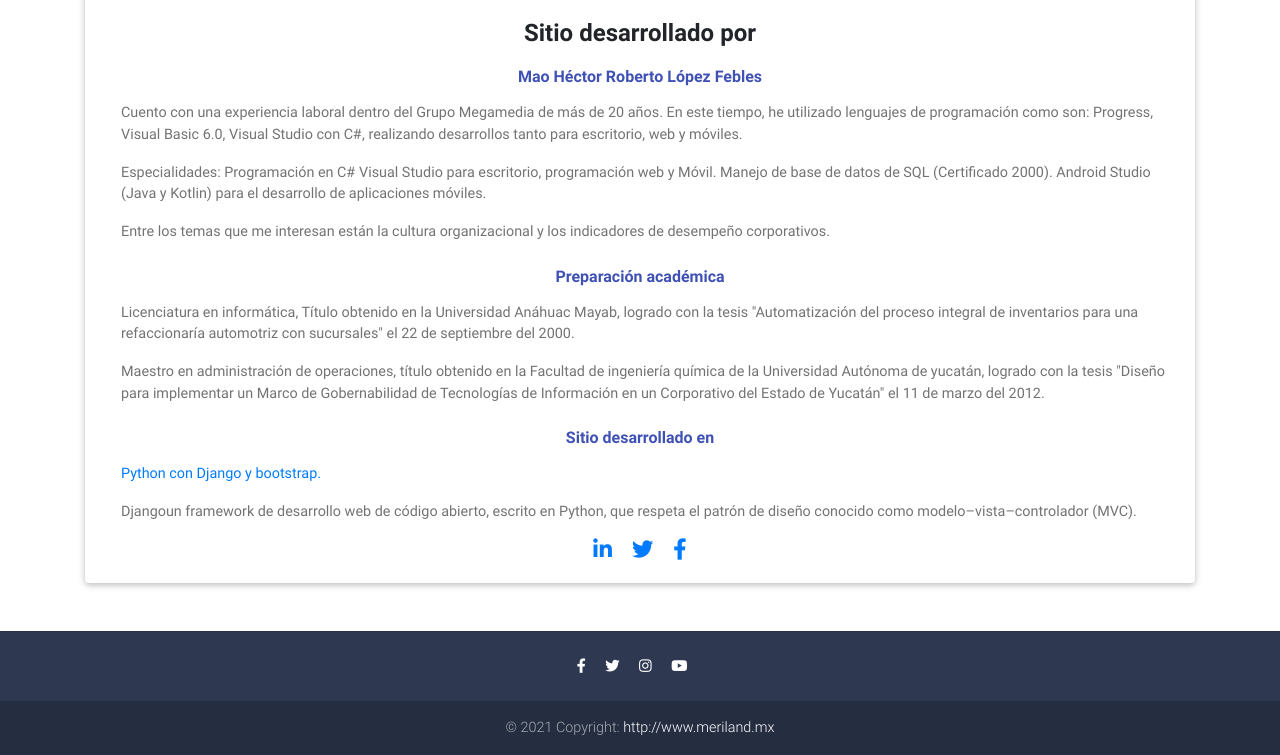
After one commit to titofebles74/PortalMeriland, a Django app: page /desarrolladopor/ in a window 1280 px wide. The commit adds this page. Shown: the part 930-1685 px from the top of the page. Run offline with Django 3.2, Linux system fonts and the light colour scheme; some libraries are stand-ins or nearby versions.

Commit message:
"Primera version"

```diff
--- a/adminsite/urls.py
+++ b/adminsite/urls.py
@@ -45,7 +45,7 @@ urlpatterns = [
     path('post/<slug>', blog.post),
     path('noticia/<clasificacion>', blog.filtronoticia),
     path('todaslasnoticias/', blog.todaslasnoticias),
-    path('dondeestamos/', blog.dondeestamos),
+    path('desarrolladopor/', blog.desarrolladopor),
     path('admin/', admin.site.urls),
 ]
 
--- a/meriland/templates/_MainLayout.html
+++ b/meriland/templates/_MainLayout.html
@@ -82,10 +82,12 @@
           <li class="nav-item dropdown">
             <a class="nav-link dropdown-toggle" id="navbarDropdownMenuLink-4" data-toggle="dropdown"
               aria-haspopup="true" aria-expanded="false">
-              <i class="fas fa-user"></i> Nosotros </a>
+              <i class="fas fa-user"></i> Acerca de... </a>
             <div class="dropdown-menu dropdown-menu-right dropdown-info" aria-labelledby="navbarDropdownMenuLink-4">
               <a id="logout-link" class="dropdown-item"  href="/quienessomos"> Quienes somos </a>
               <a class="dropdown-item" href="/avisoprivacidad"> Aviso de privacidad </a>
+              <div class="dropdown-divider"></div>
+              <a id="logout-link2" class="dropdown-item" href="/desarrolladopor"> Desarrollador por... </a>
             </div>
           </li>
       </ul>
--- a/meriland/templates/contacto.html
+++ b/meriland/templates/contacto.html
@@ -31,8 +31,7 @@
                     <div class="col-md-6">
                         <div class="md-form mb-0">
                             <select id="motivo" name="motivo" class="browser-default custom-select">
-                              <option value="" disabled selected>Selecciona una opción</option>
-                              <option value="Cotizar un viaje">Cotizar un viaje</option>
+                              <option value="Cotizar un viaje" selected>Cotizar un viaje</option>
                               <option value="Solicitar informes de mi reservación">Solicitar informes de mi reservación</option>
                               <option value="Más información de una noticia">Solicitar más información de una noticia</option>
                               <option value="Informar problemas con el sitio">Informar problemas con el sitio</option>
--- /dev/null
+++ b/meriland/templates/desarrolladopor.html
@@ -0,0 +1,70 @@
+{% extends '_MainLayout.html' %}
+
+{% block title %}
+  Bienvenido a Meriland!
+{% endblock %}
+
+{% block content %}
+  <div class="row">
+
+      <!--Grid column-->
+      <div class="col-md-12">
+
+          <!-- Card -->
+          <div class="card card-cascade wider reverse my-4">
+
+            <!-- Card image -->
+            <div class="view view-cascade overlay">
+              <img class="card-img-top" src="https://mdbootstrap.com/img/Photos/Slides/img%20(70).jpg" alt="Card image cap">
+              <a href="#!">
+                <div class="mask rgba-white-slight waves-effect waves-light"></div>
+              </a>
+            </div>
+
+            <!-- Card content -->
+            <div class="card-body card-body-cascade text-center">
+
+              <!-- Title -->
+              <h4 class="card-title"><strong>Sitio desarrollado por</strong></h4>
+              <!-- Subtitle -->
+              <h6 class="font-weight-bold indigo-text py-2">Mao Héctor Roberto López Febles</h6>
+              <!-- Text -->
+              <p class="card-text media-body text-center text-md-left ml-md-3 ml-0">Cuento con una experiencia laboral dentro del Grupo Megamedia de más de 20 años. En este tiempo, he utilizado lenguajes de programación como son: Progress, Visual Basic 6.0, Visual Studio con C#, realizando desarrollos tanto para escritorio, web y móviles.
+              </p>
+              <p class="card-text media-body text-center text-md-left ml-md-3 ml-0">Especialidades: Programación en C# Visual Studio para escritorio, programación web y Móvil. Manejo de base de datos de SQL (Certificado 2000). Android Studio (Java y Kotlin) para el desarrollo de aplicaciones móviles.
+              </p>
+              <p class="card-text media-body text-center text-md-left ml-md-3 ml-0">Entre los temas que me interesan están la cultura organizacional y los indicadores de desempeño corporativos.
+              </p>
+
+              <!-- Subtitle -->
+              <h6 class="font-weight-bold indigo-text py-2">Preparación académica</h6>
+              <!-- Text -->
+              <p class="card-text media-body text-center text-md-left ml-md-3 ml-0">Licenciatura en informática, Título obtenido en la Universidad Anáhuac Mayab, logrado con la tesis "Automatización del proceso integral de inventarios para una refaccionaría automotriz con sucursales" el 22 de septiembre del 2000.
+              </p>
+              <p class="card-text media-body text-center text-md-left ml-md-3 ml-0">Maestro en administración de operaciones, título obtenido en la Facultad de ingeniería química de la Universidad Autónoma de yucatán, logrado con la tesis "Diseño para implementar un Marco de Gobernabilidad de Tecnologías de Información en un Corporativo del Estado de Yucatán" el 11 de marzo del 2012.
+              </p>
+
+              <!-- Subtitle -->
+              <h6 class="font-weight-bold indigo-text py-2">Sitio desarrollado en</h6>
+                <p class="card-text media-body text-center text-md-left ml-md-3 ml-0"> <a href="https://www.python.org/"> Python con Django y bootstrap. </a>
+              </p>
+              <p class="card-text media-body text-center text-md-left ml-md-3 ml-0"> Djangoun framework de desarrollo web de código abierto, escrito en Python, que respeta el patrón de diseño conocido como modelo–vista–controlador (MVC).
+              </p>
+
+              <!-- Linkedin -->
+              <a class="px-2 fa-lg li-ic" href="https://www.linkedin.com/in/hlopezfeb/" target="_blank"><i class="fab fa-linkedin-in"></i></a>
+              <!-- Twitter -->
+              <a class="px-2 fa-lg tw-ic" href="https://twitter.com/titofebles" target="_blank"><i class="fab fa-twitter"></i></a>
+              <!-- Dribbble -->
+              <a class="px-2 fa-lg fb-ic" href="https://www.facebook.com/titofebles74" target="_blank"><i class="fab fa-facebook-f"></i></a>
+
+            </div>
+
+          </div>
+          <!-- Card -->
+
+      </div>
+      <!--Grid column-->
+
+  </div>
+{% endblock %}
--- a/meriland/views.py
+++ b/meriland/views.py
@@ -53,3 +53,7 @@ def avisoprivacidad(request):
 
 def dondeestamos(request):
     return render(request, "dondeestamos.html", {})
+
+
+def desarrolladopor(request):
+    return render(request, "desarrolladopor.html", {})
```
Also changed, not shown: meriland/templates/dondeestamos.html (+1 -9 lines), media/img/perfil.png (added).
